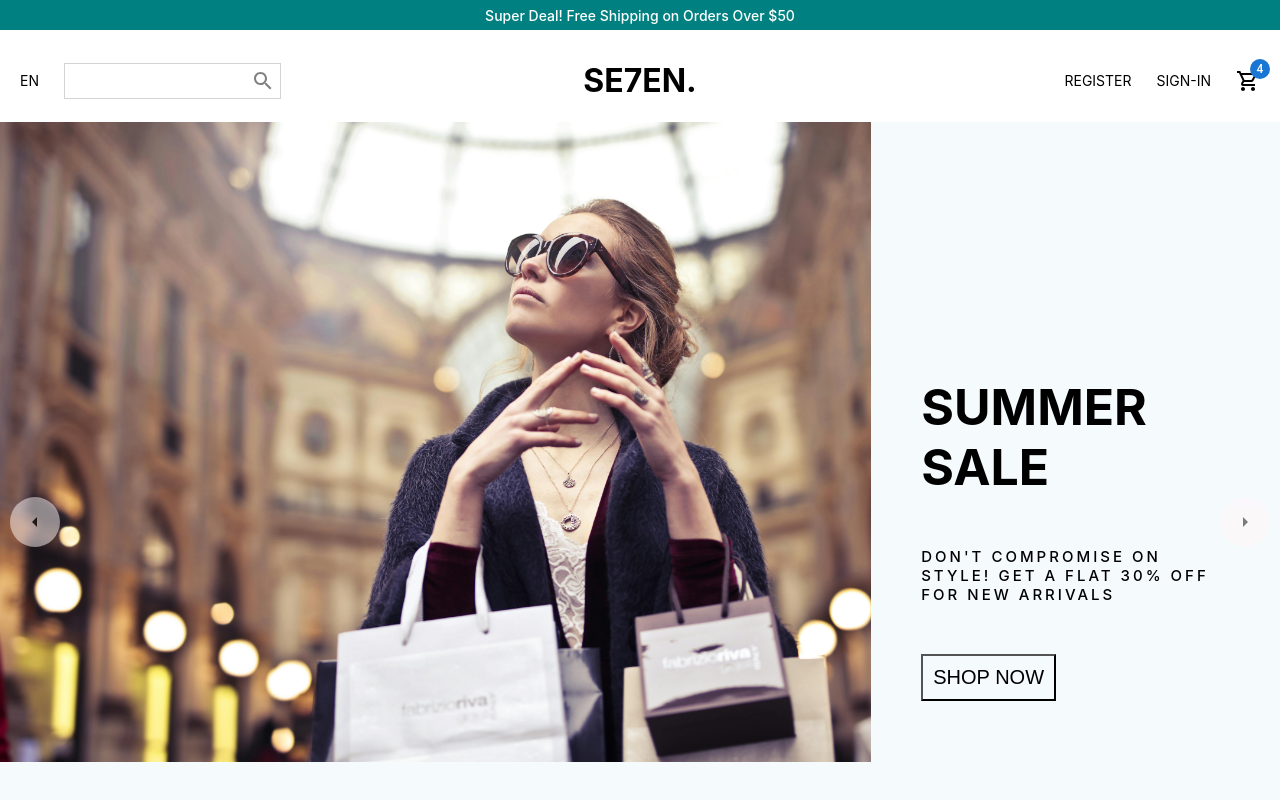
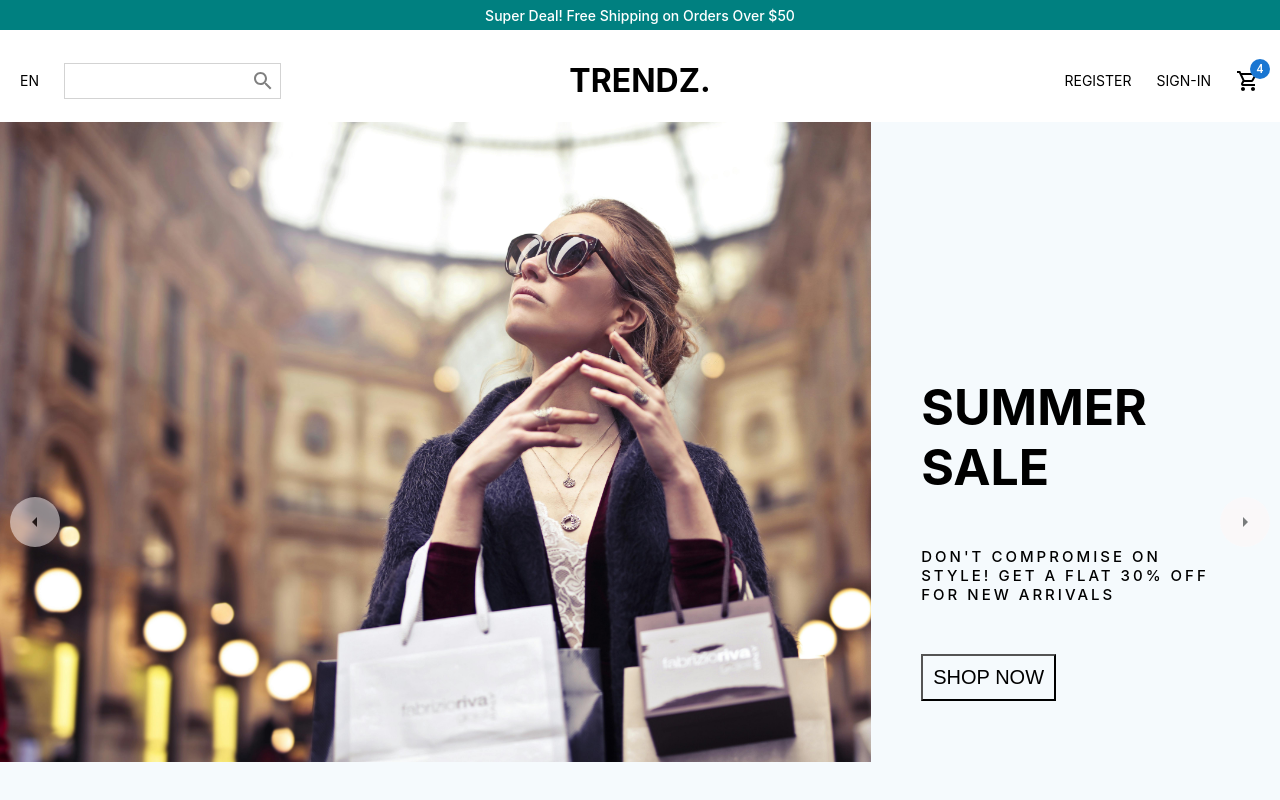
Before and after one commit to tg1489/e-commerce-shopping, a React (Create React App) app: page / in a window 1280 px wide. Shown: the top 800 px of the page. Built offline with nearby package versions, Linux system fonts and the light colour scheme.

Commit message:
updated name

```diff
--- a/src/components/Navbar.jsx
+++ b/src/components/Navbar.jsx
@@ -76,7 +76,7 @@ export default function Navbar() {
           </SearchContainer>
         </Left>
         <Center>
-          <Logo>SE7EN.</Logo>
+          <Logo>TRENDZ.</Logo>
         </Center>
         <Right>
           <MenuItem>REGISTER</MenuItem>
```
